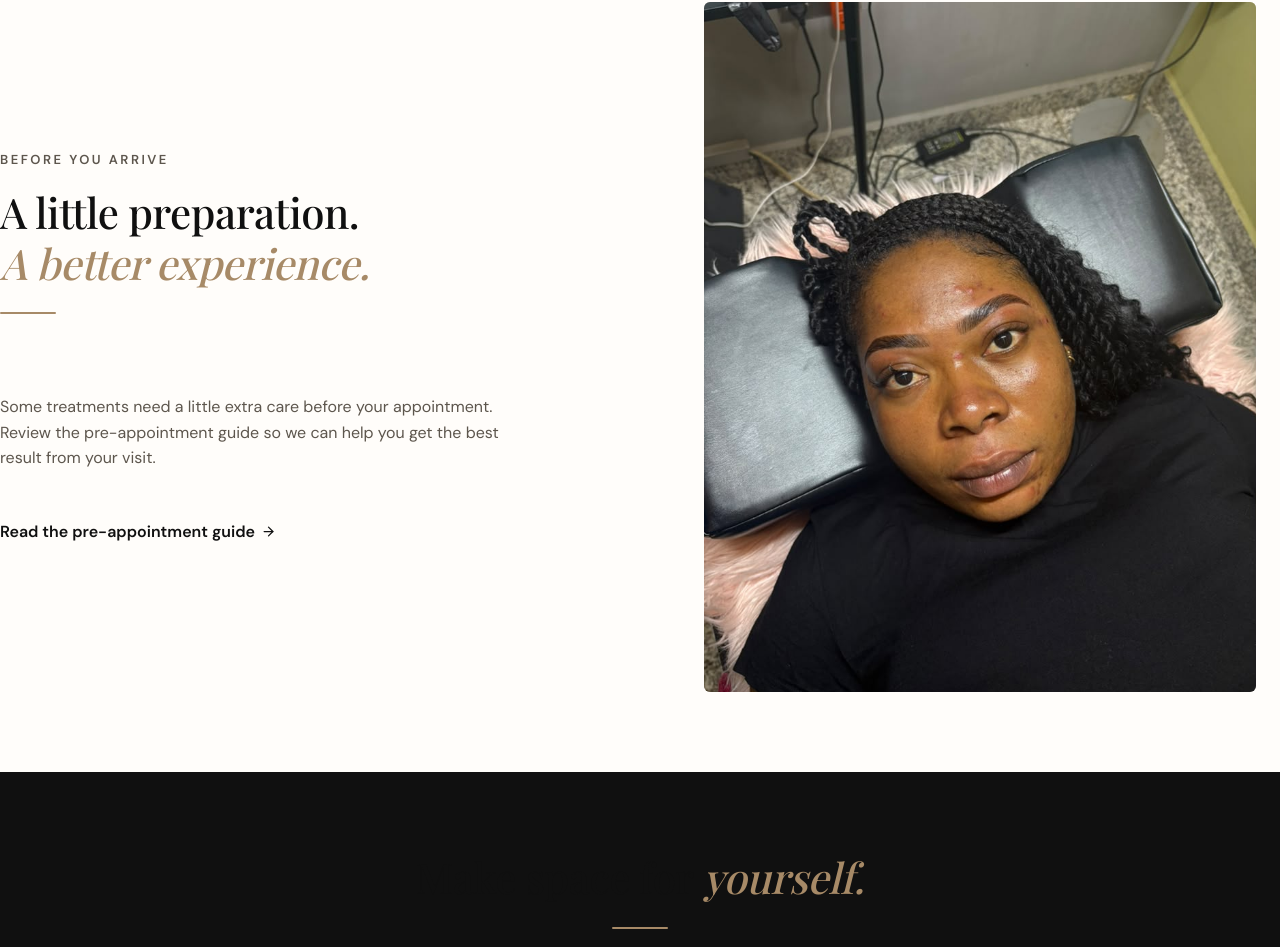
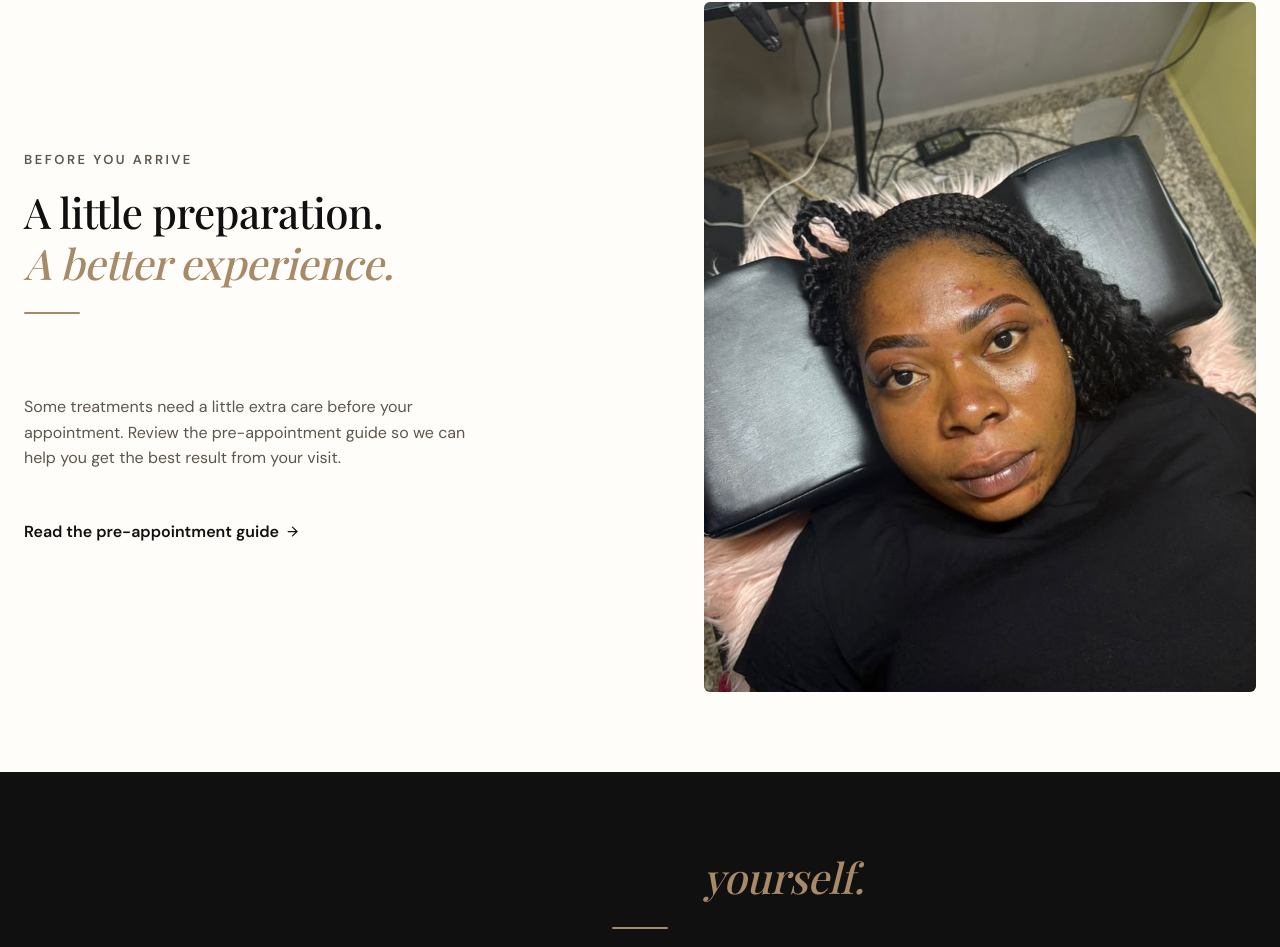
Before and after one commit to Jaytoobad/StyledByC, a React (Vite) app: page / in a window 1280 px wide. Shown: the part 3119-4066 px from the top of the page. Built offline with nearby package versions, Linux system fonts and the light colour scheme; a web font is replaced by a local one.

Commit message:
Add left padding to guide-teaser text and link

```diff
--- a/src/styles.css
+++ b/src/styles.css
@@ -740,6 +740,7 @@ p {
 
   .guide-teaser-content {
     max-width: 520px;
+    padding: 0 var(--sb-space-3);
   }
 
   .guide-teaser h3 {
```
